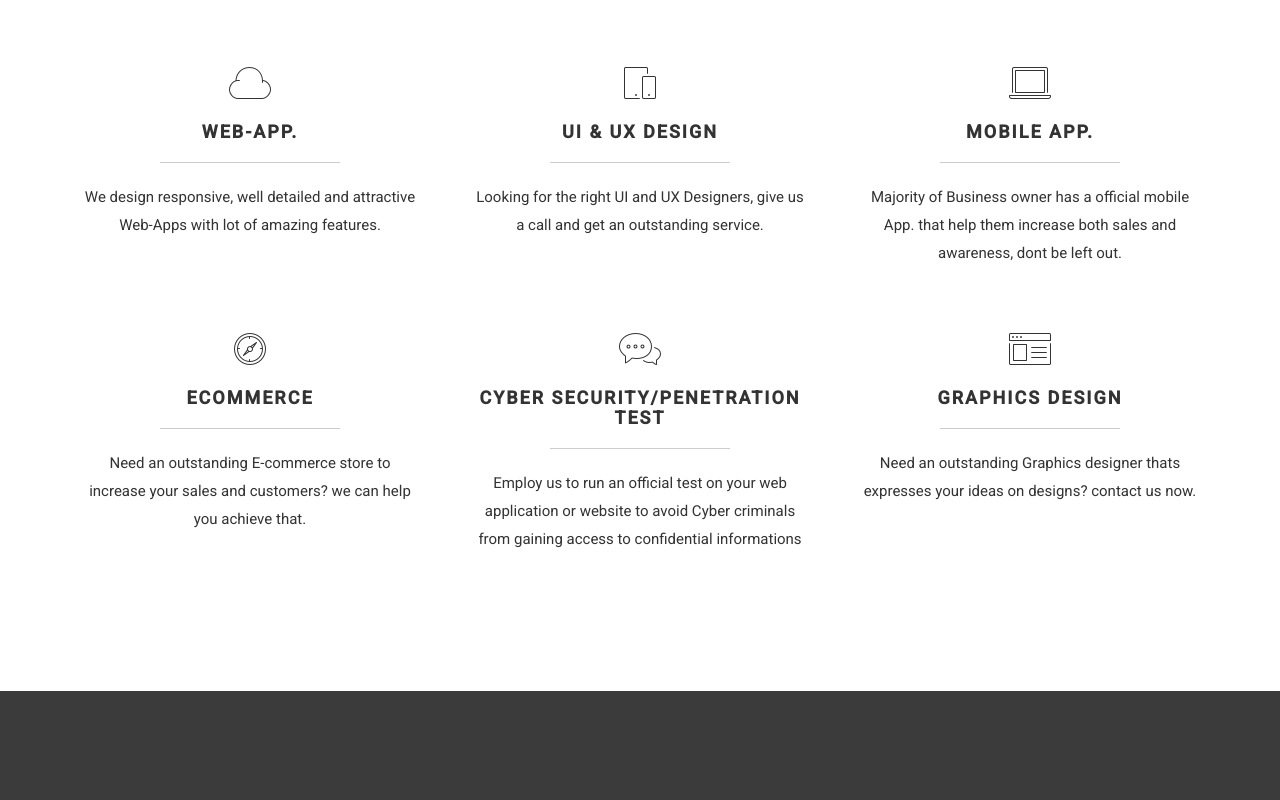
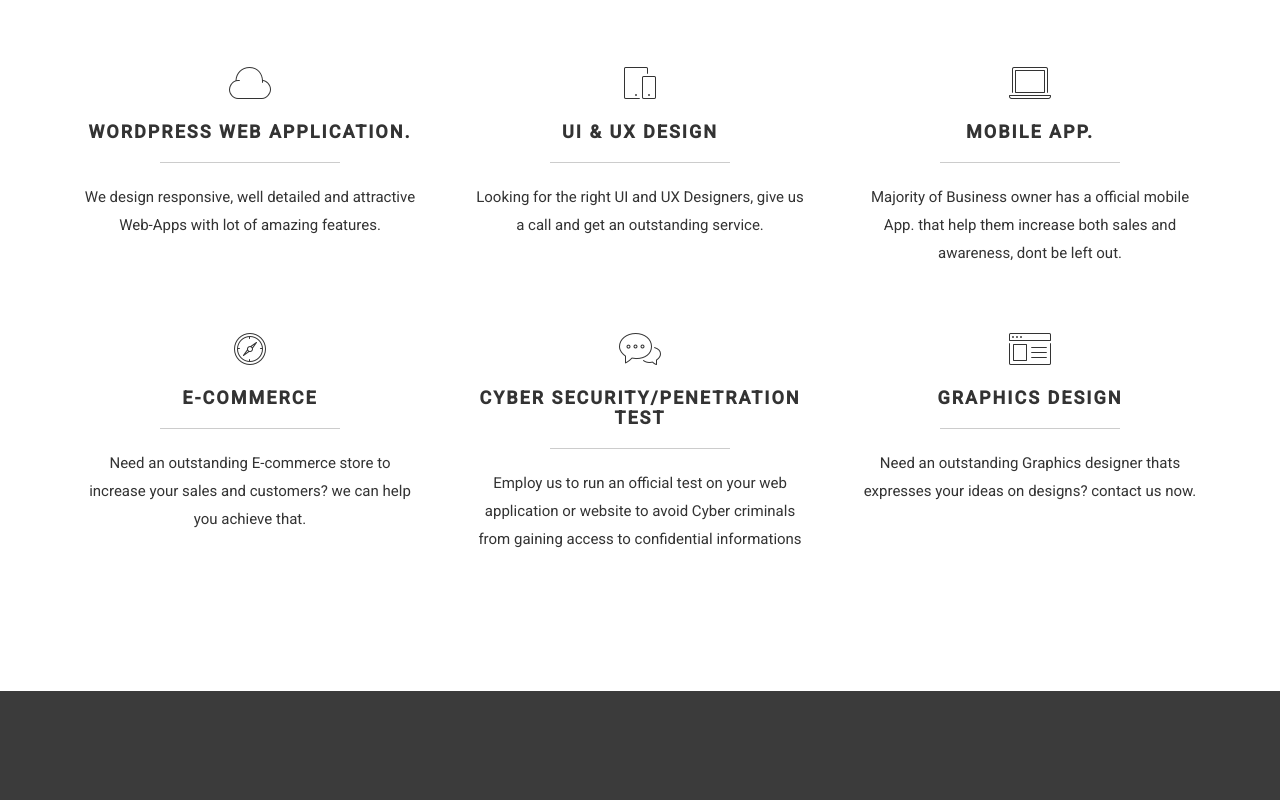
Before and after one commit to Kel2020/KelvinTechWorld, a plain HTML site: page index.html in a window 1280 px wide. Shown: the part 980-1780 px from the top of the page. Drawn offline with Linux system fonts and the light colour scheme.

Commit message:
Update index.html

```diff
--- a/index.html
+++ b/index.html
@@ -90,7 +90,7 @@
 			</div>
 			<div class="col-lg-4 col-md-4 col-sm-4 wow fadeInUp" data-wow-delay="0.6s">
 				<i class="icon-cloud medium-icon"></i>
-					<h3>WEB-APP.</h3>
+					<h3>WORDPRESS WEB APPLICATION.</h3>
 					<hr>
 					<p>We design responsive, well detailed and attractive Web-Apps with lot of amazing features.</p>
 			</div>
@@ -108,7 +108,7 @@
 			</div>
 			<div class="col-lg-4 col-md-4 col-sm-4 wow fadeInUp" data-wow-delay="1s">
 				<i class="icon-compass medium-icon"></i>
-					<h3>ECOMMERCE</h3>
+					<h3>E-COMMERCE</h3>
 					<hr>
 					<p>Need an outstanding E-commerce store to increase your sales and customers? we can help you achieve that.</p>
 			</div>
@@ -270,7 +270,7 @@
 				<p>Lagos, Nigeria </p>
 				<div class="col-md-6 col-sm-4">
 					<h3><i class="icon-envelope medium-icon wow bounceIn" data-wow-delay="0.6s"></i> EMAIL</h3>
-					<p>kelvinpentester@gmail.com | ozikelvin@gmail.com</p>
+					<p>kelvinpentester@gmail.com | keloziegbe@gmail.com</p>
 				</div>
 				<div class="col-md-6 col-sm-4">
 					<h3><i class="icon-phone medium-icon wow bounceIn" data-wow-delay="0.6s"></i> PHONES</h3>
```
